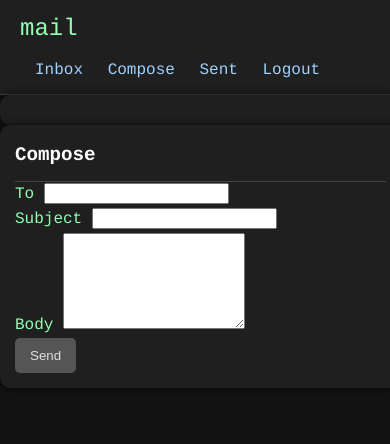
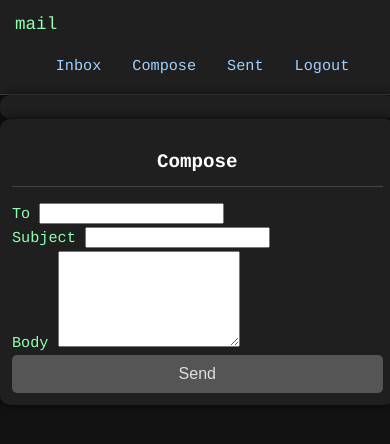
Before and after one commit to sortalost/mxal, a Flask app: page /compose in a window 390 px wide. Shown: the top 444 px of the page. Run offline with Flask 3, Linux system fonts and the light colour scheme; the visitor is signed in with stand-in values (Sample User, id 1).

Commit message:
mobile frinedly uiux

```diff
--- a/src/static/css/style.css
+++ b/src/static/css/style.css
@@ -1,4 +1,3 @@
-
 body {
     background-color: #121212;
     color: #90ffb1;
@@ -6,63 +5,60 @@ body {
     margin: 0;
     padding: 0;
     line-height: 1.6;
+    -webkit-font-smoothing: antialiased;
 }
-
-/* Container */
 .container {
-    width: 80%;
+    width: 90%;
+    max-width: 1100px;
     margin: 0 auto;
-    padding: 20px;
+    padding: 15px;
     background-color: #1f1f1f;
     border-radius: 10px;
     box-shadow: 0 0 10px rgba(0, 0, 0, 0.7);
 }
-
-/* Headings */
 h1, h2 {
     color: #ffffff;
     border-bottom: 1px solid #444;
-    padding-bottom: 10px;
-    margin-bottom: 20px;
-    width: 80%;
-    margin: 0 auto;
+    padding-bottom: 8px;
+    margin-bottom: 15px;
+    width: 100%;
+    text-align: center;
 }
-
-
-/* Navbar */
 .navbar {
     background-color: #1f1f1f;
-    padding: 10px 20px;
+    padding: 10px 15px;
     border-bottom: 1px solid #444;
 }
-
 .nav-container {
     display: flex;
     justify-content: space-between;
     align-items: center;
+    flex-wrap: wrap;
 }
-
 .navbar-brand {
-    font-size: 1.5em;
+    font-size: 1.4em;
     color: #90ffb1;
     text-decoration: none;
+    margin-bottom: 5px;
 }
-
+.nav-links {
+    display: flex;
+    flex-wrap: wrap;
+}
 .nav-links a {
     margin-left: 15px;
     color: #a0d1ff;
     text-decoration: none;
+    padding: 6px 8px;
+    border-radius: 4px;
 }
-
 .nav-links a:hover {
+    background-color: #2a2a2a;
     color: #ffbf80;
 }
-
 .logout {
     color: #ff8080;
 }
-
-/* Tables desktop */
 table {
     width: 100%;
     border-collapse: collapse;
@@ -70,52 +66,43 @@ table {
     border-radius: 10px;
     overflow: hidden;
 }
-
 thead {
     background-color: #333;
 }
-
 th, td {
-    padding: 12px 15px;
+    padding: 12px;
     border-bottom: 1px solid #444;
     text-align: left;
     color: #e0e0e0;
+    word-break: break-word;
 }
-
 tr:hover {
     background-color: #2a2a2a;
 }
-
 a {
     color: #a0d1ff;
     text-decoration: none;
 }
-
 a:hover {
     color: #ffbf80;
 }
-
-/* Cards mobile */
 .card {
     background-color: #1f1f1f;
     border-radius: 8px;
     padding: 0;
     box-shadow: 0 0 10px rgba(0,0,0,0.4);
 }
-
 .card-body {
-    padding: 0.75rem 1rem;
+    padding: 12px;
 }
-
 .card-body .fw-bold {
     color: #ffffff;
+    font-size: 1rem;
 }
-
 .card-body .small {
     color: #aaa;
+    font-size: 0.85rem;
 }
-
-/* Buttons */
 button, .btn {
     padding: 10px 15px;
     background-color: #555;
@@ -123,60 +110,67 @@ button, .btn {
     border: none;
     border-radius: 5px;
     cursor: pointer;
+    font-size: 1rem;
+    width: auto;
 }
-
 button:hover, .btn:hover {
     background-color: #777;
 }
-
-/* Alerts */
+@media (max-width: 576px) {
+    button, .btn {
+        width: 100%;
+    }
+}
 .alert {
     padding: 10px;
     border-radius: 5px;
     margin: 10px auto;
-    width: 80%;
+    width: 100%;
     text-align: center;
+    font-size: 0.9rem;
 }
-
 .alert.success {
     background-color: #1f3d2f;
     color: #90ffb1;
 }
-
 .alert.error {
     background-color: #3d1f1f;
     color: #ffb0b0;
 }
-
 .alert.warning {
     background-color: #3d3d1f;
     color: #fff8a0;
 }
-
-/* Responsive */
 @media (max-width: 768px) {
-    .container {
-        width: 95%;
-        padding: 15px;
+    .table-responsive {
+        overflow-x: auto;
+        -webkit-overflow-scrolling: touch;
     }
-
-    h1, h2 {
+    th, td {
+        padding: 10px;
+        font-size: 0.9rem;
+    }
+    .nav-links {
         width: 100%;
-        font-size: 1.4rem;
-    }
-
-    .nav-container {
-        flex-direction: column;
-        align-items: flex-start;
-    }
-
-    .nav-links {
-        margin-top: 10px;
+        justify-content: center;
+        margin-top: 5px;
     }
 }
-
 @media (max-width: 576px) {
+    body {
+        font-size: 0.95rem;
+    }
     h1, h2 {
         font-size: 1.2rem;
     }
+    .navbar-brand {
+        font-size: 1.1rem;
+    }
+    .container {
+        width: 95%;
+        padding: 12px;
+    }
+    .card-body {
+        padding: 10px;
+    }
 }
```
